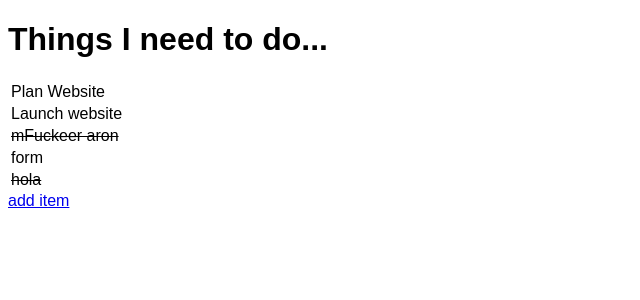
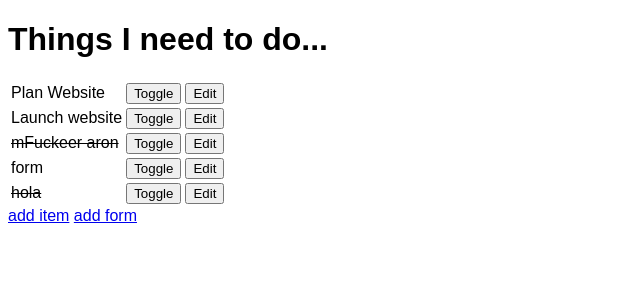
Before and after one commit to CEsarABC/new-Django, a Django app: page / in a window 1280 px wide. Shown: the top 300 px of the page, without its empty margins (0-640 px from the left). Run offline with Django 3.2, Linux system fonts and the light colour scheme; data comes from the database, SQL or seed files in the repository; both versions use the stored data as it was after the commit.

Commit message:
edit and toogle

```diff
--- a/django_todo/urls.py
+++ b/django_todo/urls.py
@@ -15,10 +15,14 @@ Including another URLconf
 """
 from django.conf.urls import url
 from django.contrib import admin
-from todo.views import get_todo_list, create_an_item
+from todo.views import get_todo_list, create_an_item, create_a_form, edit_an_item, toggle_status
 
 urlpatterns = [
     url(r'^admin/', admin.site.urls),
     url(r'^$', get_todo_list),
-    url(r'^add$', create_an_item)
+    url(r'^add$', create_an_item),
+    url(r'^form$', create_a_form),
+    url(r'^edit/(?P<id>\d+)$', edit_an_item),
+    url(r'^toggle/(?P<id>\d+)$', toggle_status)
+
 ]
--- a/todo/templates/todo_list.html
+++ b/todo/templates/todo_list.html
@@ -21,11 +21,23 @@
                 {% else %}
                 <td>{{item.name}}</td>
                 {% endif %}
+                <td>
+                    <form method='POST' action="toggle/{{item.id}}">
+                        {% csrf_token %}
+                        <input type="submit" value="Toggle"/>
+                    </form>
+                </td>
+                <td>
+                    <form method='GET' action='edit/{{item.id}}'>
+                        <input type="submit" value="Edit"/>
+                    </form>
+                </td>
             </tr>
             {% empty %}
             <p>You have nothing to do.</p>
             {% endfor %}
         </table>
         <a href='add'>add item</a>
+        <a href='form'>add form</a>
     </body>
 </html>
--- a/todo/views.py
+++ b/todo/views.py
@@ -1,5 +1,6 @@
-from django.shortcuts import render, HttpResponse, redirect
+from django.shortcuts import render, HttpResponse, redirect, get_object_or_404
 from .models import Item
+from .forms import ItemForm
 
 # Create your views here.
 def say_hello(reques):
@@ -16,3 +17,31 @@ def create_an_item(request):
         new_item.save()
         return redirect(get_todo_list)
     return render(request, "item_form.html")
+
+def create_a_form(request):
+    if request.method=="POST":
+        form = ItemForm(request.POST, request.FILES)
+        if form.is_valid():
+            form.save()
+            return redirect(get_todo_list)
+    else:
+        form = ItemForm()
+    return render(request, "django_form.html", {'form': form})
+
+def edit_an_item(request, id):
+    item = get_object_or_404(Item, pk=id)
+    form = ItemForm(instance=item)
+    if request.method == 'POST':
+        form = ItemForm(request.POST, instance=item)
+        if form.is_valid():
+            form.save()
+            return redirect(get_todo_list)
+    else:
+        form = ItemForm(instance=item)
+    return render(request, "django_form.html", {'form': form})
+
+def toggle_status(request, id):
+    item = get_object_or_404(Item, pk=id)
+    item.done = not item.done
+    item.save()
+    return redirect(get_todo_list)
```
Also changed, not shown: todo/templates/django_form.html (added, +24 -0 lines), db.sqlite3.
